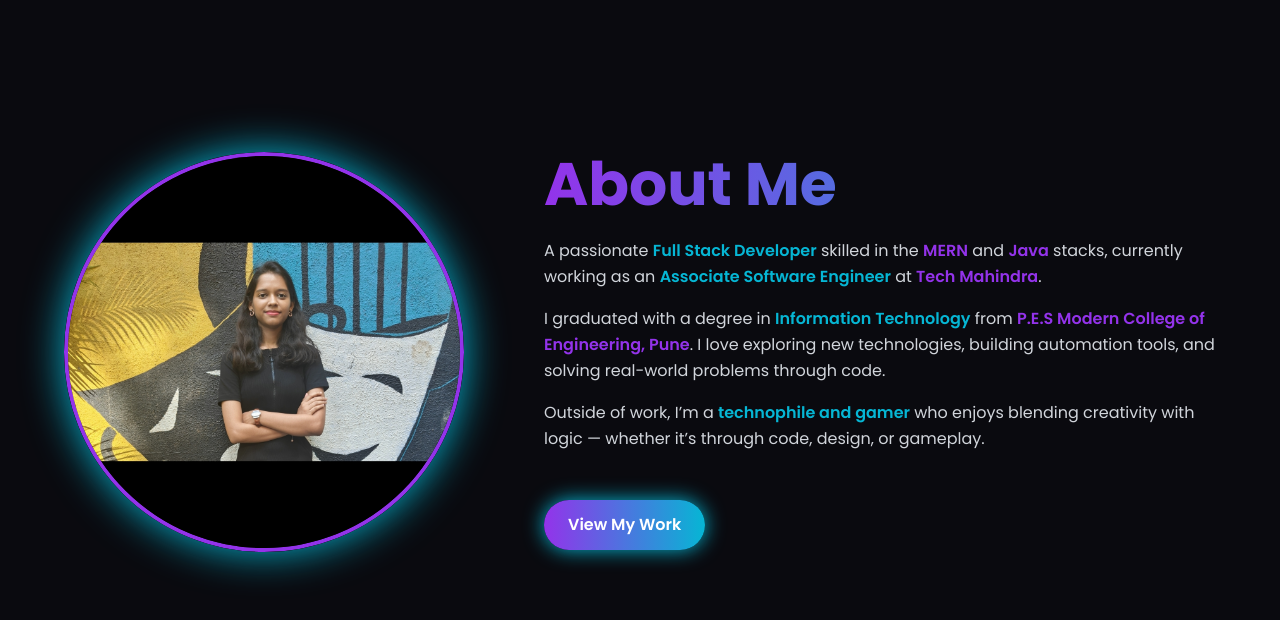
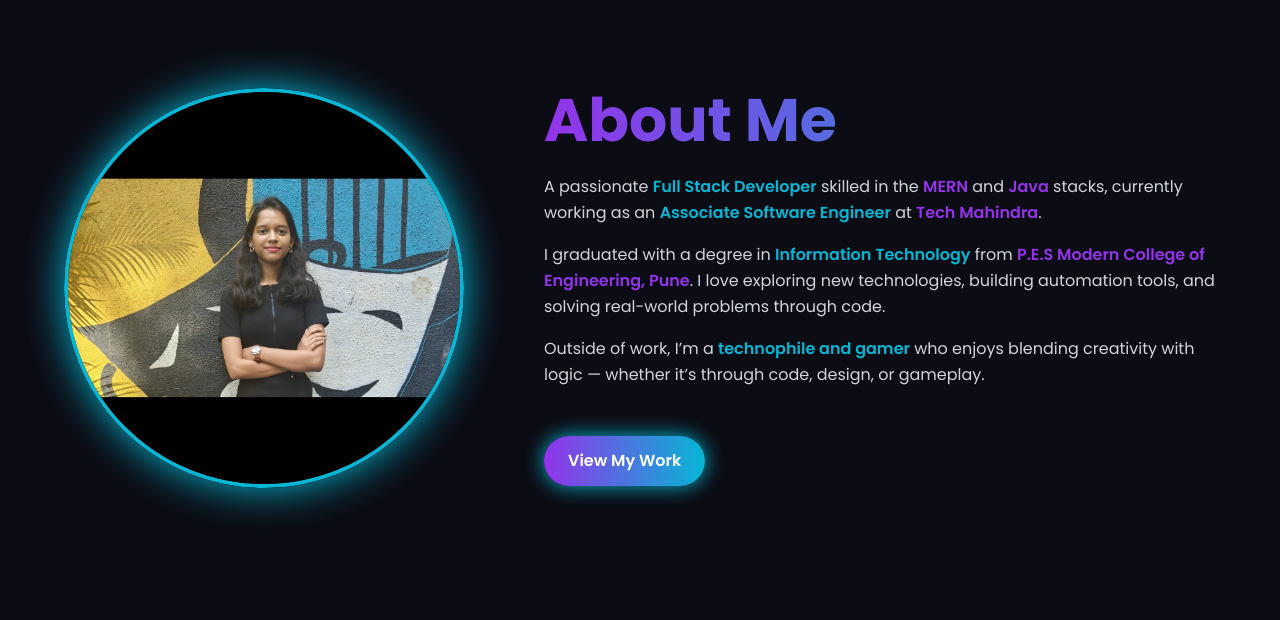
Before and after one commit to nikamaish/AishNik_Portfolio, a React (Vite) app: page / in a window 1280 px wide. Shown: the part 828-1448 px from the top of the page. Built offline with nearby package versions, Linux system fonts and the light colour scheme.

Commit message:
:lipstick: margin between about and intro reduced

```diff
--- a/src/components/AboutMe.jsx
+++ b/src/components/AboutMe.jsx
@@ -3,11 +3,10 @@ import Aish from "../assets/Aish.jpg";
 
 const AboutMe = () => {
   return (
-    <section
-      id="about"
-      className="min-h-screen flex flex-col md:flex-row items-center justify-center gap-20 px-10 pt-10 pb-20 bg-[#0a0a0f]"
-    >
-      {/* LEFT SIDE – Bigger Image */}
+<section
+  id="about"
+  className="min-h-screen flex flex-col md:flex-row items-center justify-center gap-20 px-10 pt-10 pb-20 bg-[#0d0d15]/70 -mt-16"
+>
       <motion.div
         initial={{ opacity: 0, x: -80 }}
         animate={{ opacity: 1, x: 0 }}
@@ -17,12 +16,11 @@ const AboutMe = () => {
         <img
           src={Aish}
           alt="Aishwarya Nikam"
-          className="w-full h-full object-cover rounded-full border-4 border-[#9333ea]"
+          className="w-full h-full object-cover rounded-full border-4 border-[#06b6d4]"
         />
         {/* <div className="absolute inset-0 bg-gradient-to-r from-[#9333ea]/20 to-[#06b6d4]/20 animate-pulse"></div> */}
       </motion.div>
 
-      {/* RIGHT SIDE – Text */}
       <motion.div
         initial={{ opacity: 0, x: 80 }}
         animate={{ opacity: 1, x: 0 }}
```
